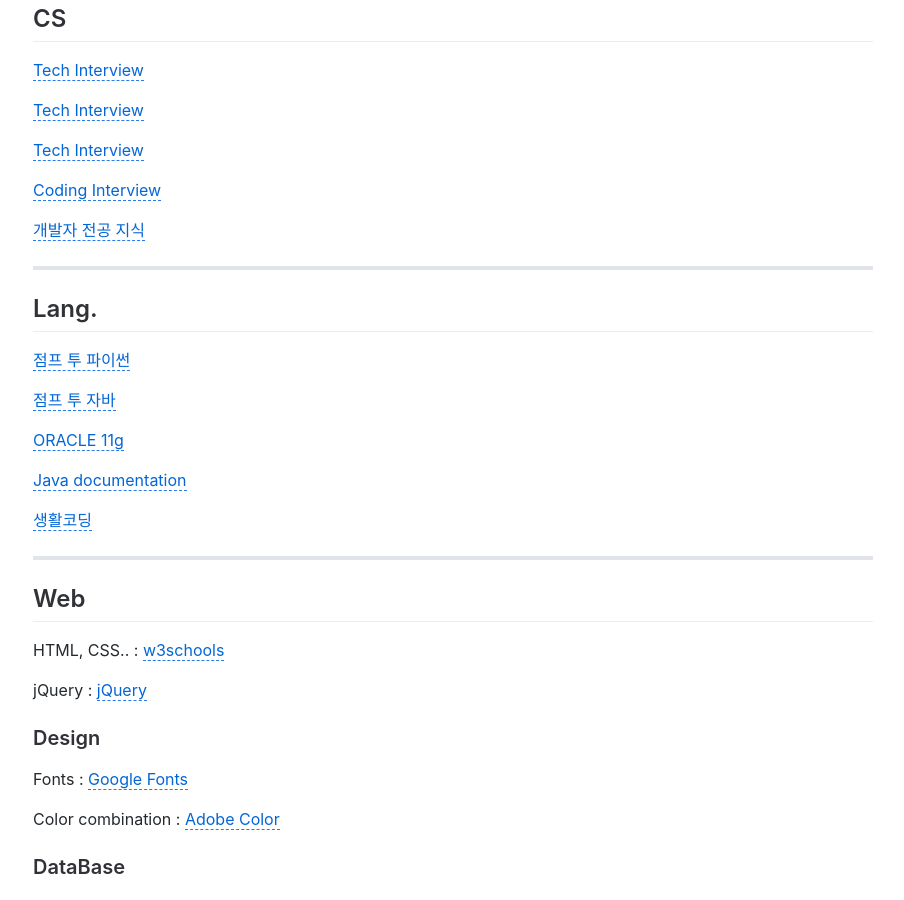
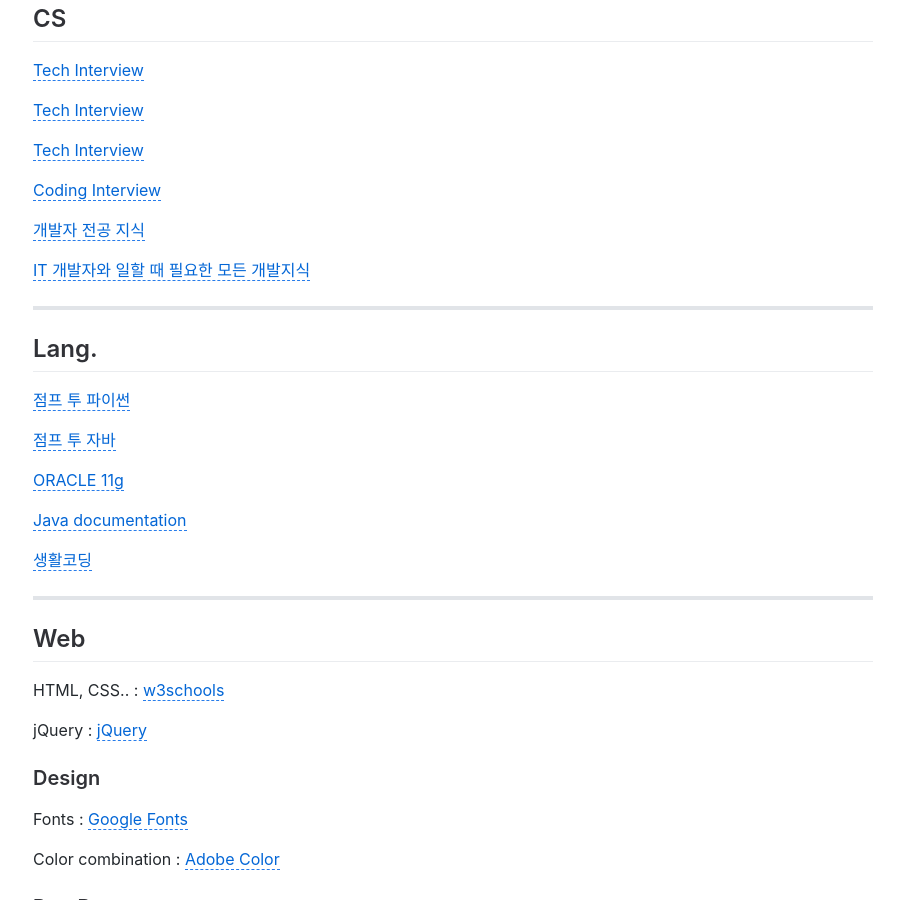
Before and after one commit to jihunparkme/jihunparkme.github.io, a Jekyll site: the page built from _posts/2020-12-18-Useful-Sites.md, in a window 1280 px wide and 900 px high, scrolled down 977 px. Shown: the whole window, without its empty margins (187-1091 px from the left). Built offline with Jekyll 4.4.1, drawn with Linux system fonts in a browser that asks for light colours; comment, search, counter and statistics services are not loaded.

Commit message:
add contents

```diff
--- a/_posts/2020-12-18-Useful-Sites.md
+++ b/_posts/2020-12-18-Useful-Sites.md
@@ -11,111 +11,113 @@
 
 ## Development
 
-[public api](https://github.com/public-apis/public-apis){:target="\_blank"}
+[public api](https://github.com/public-apis/public-apis)
 
-[Spring Data JPA - Reference Documentation](https://docs.spring.io/spring-data/jpa/docs/1.8.0.RELEASE/reference/html/#jpa.repositories){:target="\_blank"}
+[Spring Data JPA - Reference Documentation](https://docs.spring.io/spring-data/jpa/docs/1.8.0.RELEASE/reference/html/#jpa.repositories)
 
-[개발자 컨퍼런스](https://github.com/brave-people/Dev-Event){:target="\_blank"}
+[개발자 컨퍼런스](https://github.com/brave-people/Dev-Event)
 
-[java8-misuses](https://github.com/xpinjection/java8-misuses){:target="\_blank"}
+[java8-misuses](https://github.com/xpinjection/java8-misuses)
 
 ---
 
 ## CS
 
-[Tech Interview](https://github.com/JaeYeopHan/Interview_Question_for_Beginner){:target="\_blank"}
+[Tech Interview](https://github.com/JaeYeopHan/Interview_Question_for_Beginner)
 
-[Tech Interview](https://gyoogle.dev/blog/){:target="\_blank"}
+[Tech Interview](https://gyoogle.dev/blog/)
 
-[Tech Interview](https://goodgid.github.io/Prepared-for-Computer-Science/){:target="\_blank"}
+[Tech Interview](https://goodgid.github.io/Prepared-for-Computer-Science/)
 
-[Coding Interview](https://github.com/jwasham/coding-interview-university){:target="\_blank"}
+[Coding Interview](https://github.com/jwasham/coding-interview-university)
 
-[개발자 전공 지식](https://github.com/gyoogle/tech-interview-for-developer){:target="\_blank"}
+[개발자 전공 지식](https://github.com/gyoogle/tech-interview-for-developer)
+
+[IT 개발자와 일할 때 필요한 모든 개발지식](https://www.grabbing.me/IT-A-to-Z-By-1e1fbc981b7c4c03ac44943085ac8304)
 
 ---
 
 ## Lang.
 
-[점프 투 파이썬](https://wikidocs.net/book/1){:target="\_blank"}
+[점프 투 파이썬](https://wikidocs.net/book/1)
 
-[점프 투 자바](https://wikidocs.net/book/31){:target="\_blank"}
+[점프 투 자바](https://wikidocs.net/book/31)
 
-[ORACLE 11g](https://wikidocs.net/book/550){:target="\_blank"}
+[ORACLE 11g](https://wikidocs.net/book/550)
 
-[Java documentation](https://docs.oracle.com/javase/8/docs/api/){:target="\_blank"}
+[Java documentation](https://docs.oracle.com/javase/8/docs/api/)
 
-[생활코딩](https://opentutorials.org/course/1){:target="\_blank"}
+[생활코딩](https://opentutorials.org/course/1)
 
 ---
 
 ## Web
 
-HTML, CSS.. : [w3schools](https://www.w3schools.com/){:target="\_blank"}
+HTML, CSS.. : [w3schools](https://www.w3schools.com/)
 
-jQuery : [jQuery](https://api.jquery.com/){:target="\_blank"}
+jQuery : [jQuery](https://api.jquery.com/)
 
 ### Design
 
-Fonts : [Google Fonts](https://fonts.google.com/?subset=korean&selection.family=Noto+Sans+KR:wght@500&sidebar.open=true){:target="\_blank"}
+Fonts : [Google Fonts](https://fonts.google.com/?subset=korean&selection.family=Noto+Sans+KR:wght@500&sidebar.open=true)
 
-Color combination : [Adobe Color](https://color.adobe.com/ko/create/color-wheel){:target="\_blank"}
+Color combination : [Adobe Color](https://color.adobe.com/ko/create/color-wheel)
 
 ### DataBase
 
-MyBatis : [MyBatis](https://blog.mybatis.org/){:target="\_blank"}
+MyBatis : [MyBatis](https://blog.mybatis.org/)
 
 ### Repository
 
-MVN : [MVN Repository](https://mvnrepository.com/){:target="\_blank"}
+MVN : [MVN Repository](https://mvnrepository.com/)
 
 ### Bootstrap
 
-[templates1](https://all-free-download.com/free-website-templates/){:target="\_blank"}
+[templates1](https://all-free-download.com/free-website-templates/)
 
-[templates2](https://html5up.net/){:target="\_blank"}
+[templates2](https://html5up.net/)
 
-[templates3](https://themewagon.com/theme_tag/free/){:target="\_blank"}
+[templates3](https://themewagon.com/theme_tag/free/)
 
-[templates4](https://colorlib.com/wp/themes/){:target="\_blank"}
+[templates4](https://colorlib.com/wp/themes/)
 
-[templates5](https://themeforest.net/){:target="\_blank"}
+[templates5](https://themeforest.net/)
 
-[templates6](https://templated.co/){:target="\_blank"}
+[templates6](https://templated.co/)
 
-[templates7](https://startbootstrap.com/themes){:target="\_blank"}
+[templates7](https://startbootstrap.com/themes)
 
-[templates8](https://templatemag.com/bootstrap-templates/){:target="\_blank"}
+[templates8](https://templatemag.com/bootstrap-templates/)
 
-[templates9](https://themehunt.com/){:target="\_blank"}
+[templates9](https://themehunt.com/)
 
-[templates10](https://bootstrapmade.com/){:target="\_blank"}
+[templates10](https://bootstrapmade.com/)
 
-[templates11](https://www.bootstrapzero.com/){:target="\_blank"}
+[templates11](https://www.bootstrapzero.com/)
 
-[part templates](https://codepen.io/){:target="\_blank"}
+[part templates](https://codepen.io/)
 
 ### Spring
 
-[스프링 게시판 만들기 참고](https://melonpeach.tistory.com/category/%EC%9B%B9%EA%B0%9C%EB%B0%9C/%EC%8A%A4%ED%94%84%EB%A7%81%20%EA%B2%8C%EC%8B%9C%ED%8C%90%20%EB%A7%8C%EB%93%A4%EA%B8%B0?page=1){:target="\_blank"}
+[스프링 게시판 만들기 참고](https://melonpeach.tistory.com/category/%EC%9B%B9%EA%B0%9C%EB%B0%9C/%EC%8A%A4%ED%94%84%EB%A7%81%20%EA%B2%8C%EC%8B%9C%ED%8C%90%20%EB%A7%8C%EB%93%A4%EA%B8%B0?page=1)
 
 ---
 
 ## BigData
 
-[Kaggle](https://www.kaggle.com/datasets){:target="\_blank"}
+[Kaggle](https://www.kaggle.com/datasets)
 
-[Google Trends](https://trends.google.com/trends/?geo=US){:target="\_blank"}
+[Google Trends](https://trends.google.com/trends/?geo=US)
 
 ---
 
 ## AI
 
-[AI Study](http://www.aistudy.co.kr/){:target="\_blank"}
+[AI Study](http://www.aistudy.co.kr/)
 
-[딥러닝](https://bbongcol.github.io/deep-learning-bookmarks/){:target="\_blank"}
+[딥러닝](https://bbongcol.github.io/deep-learning-bookmarks/)
 
-[데이터 사이언스 스쿨](https://datascienceschool.net/intro.html){:target="\_blank"}
+[데이터 사이언스 스쿨](https://datascienceschool.net/intro.html)
 
 <hr>
 
@@ -123,54 +125,54 @@
 
 ## Book
 
-[JPA 프로그래밍 요약](https://ultrakain.gitbooks.io/jpa/content/){:target="\_blank"}
+[JPA 프로그래밍 요약](https://ultrakain.gitbooks.io/jpa/content/)
 
-[JPA 프로그래밍 Code](https://github.com/holyeye/jpabook){:target="\_blank"}
+[JPA 프로그래밍 Code](https://github.com/holyeye/jpabook)
 
 ## Conference
 
-[컨퍼런스 및 해커톤 일정](https://github.com/brave-people/Dev-Event){:target="\_blank"}
+[컨퍼런스 및 해커톤 일정](https://github.com/brave-people/Dev-Event)
 
-[우아한 테크 코스 로드맵](https://github.com/woowacourse/roadmap){:target="\_blank"}
+[우아한 테크 코스 로드맵](https://github.com/woowacourse/roadmap)
 
 ## English
 
-[TED](https://www.ted.com/){:target="\_blank"}
+[TED](https://www.ted.com/)
 
-[뉴스, 이제 영어로 듣자!](https://news.naver.com/main/hotissue/sectionList.nhn?mid=hot&sid1=104&cid=933879){:target="\_blank"}
+[뉴스, 이제 영어로 듣자!](https://news.naver.com/main/hotissue/sectionList.nhn?mid=hot&sid1=104&cid=933879)
 
-[Text To Speech](https://text-to-speech.imtranslator.net/speech.asp){:target="\_blank"}
+[Text To Speech](https://text-to-speech.imtranslator.net/speech.asp)
 
 ## Career
 
-[주니어 개발자 취업 정보](https://github.com/jojoldu/junior-recruit-scheduler){:target="\_blank"}
+[주니어 개발자 취업 정보](https://github.com/jojoldu/junior-recruit-scheduler)
 
-[Backend Developer Roadmap](https://roadmap.sh/backend){:target="\_blank"}
+[Backend Developer Roadmap](https://roadmap.sh/backend)
 
 ## Online Lectures
 
-[Inflearn](https://www.inflearn.com/){:target="\_blank"}
+[Inflearn](https://www.inflearn.com/)
 
-[Fast campus](https://www.fastcampus.co.kr/){:target="\_blank"}
+[Fast campus](https://www.fastcampus.co.kr/)
 
-[Learning Spoons](https://learningspoons.com/){:target="\_blank"}
+[Learning Spoons](https://learningspoons.com/)
 
-[Coursera](https://ko.coursera.org/){:target="\_blank"}
+[Coursera](https://ko.coursera.org/)
 
-[K-MOOC](http://www.kmooc.kr/){:target="\_blank"}
+[K-MOOC](http://www.kmooc.kr/)
 
-[KOCW](http://www.kocw.net/home/index.do){:target="\_blank"}
+[KOCW](http://www.kocw.net/home/index.do)
 
-[edwith](https://www.edwith.org/){:target="\_blank"}
+[edwith](https://www.edwith.org/)
 
 ## Etc.
 
-[EMOJI](https://www.webfx.com/tools/emoji-cheat-sheet/){:target="\_blank"}
+[EMOJI](https://www.webfx.com/tools/emoji-cheat-sheet/)
 
-[Icons](https://fontello.com/){:target="\_blank"}
+[Icons](https://fontello.com/)
 
 <hr>
 
 # Other
 
-[여신금융협회(카드포인트 통합조회 계좌입금)](https://www.cardpoint.or.kr/){:target="\_blank"}
+[여신금융협회(카드포인트 통합조회 계좌입금)](https://www.cardpoint.or.kr/)
```
